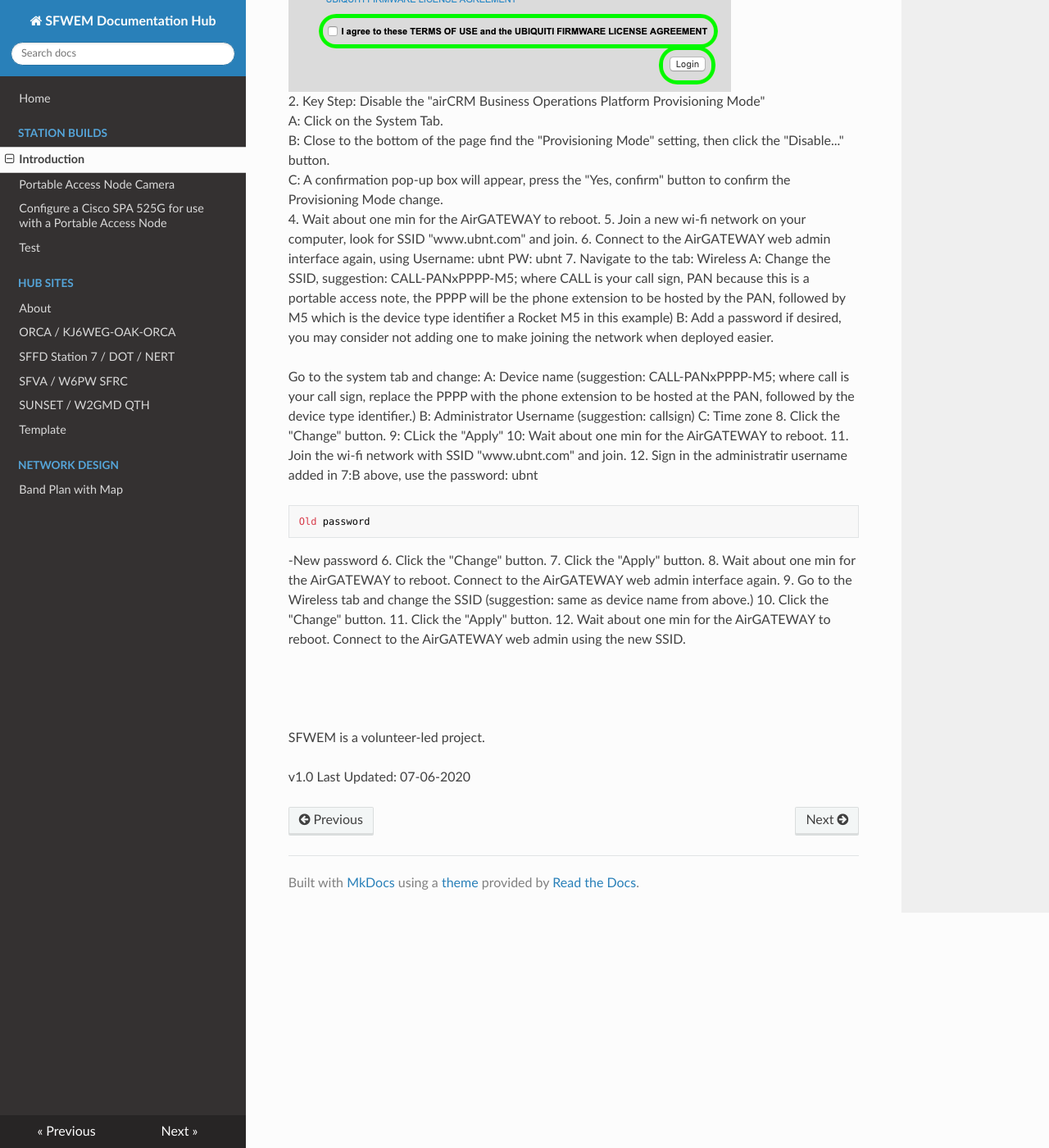
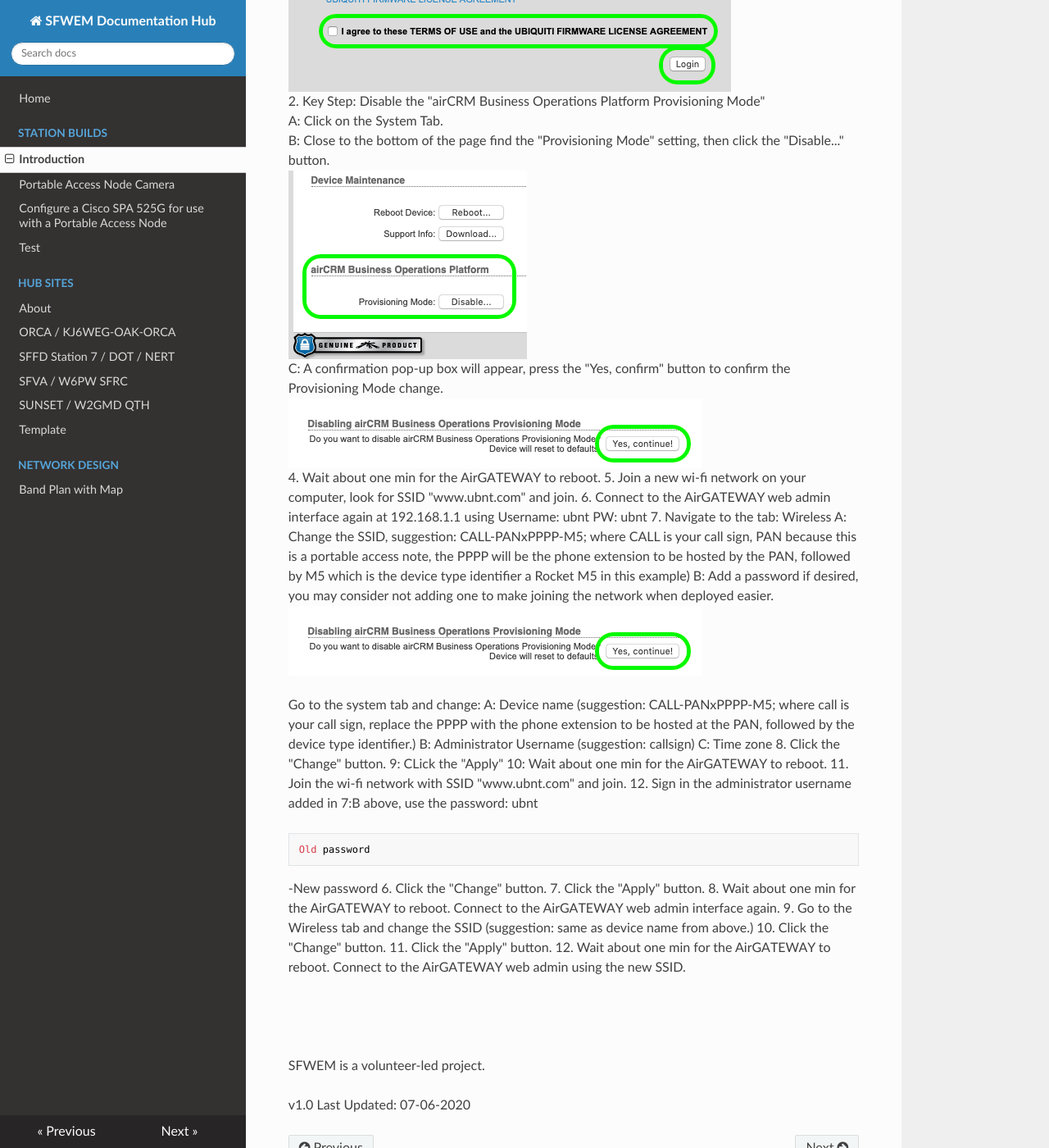
Before and after one commit to sfwem/SFWEM-Docs, an MkDocs documentation site: the page built from docs/Station_Builds/PAN_1.0.md, in a window 1280 px wide and 1400 px high, scrolled down 3722 px. Shown: the whole window at 82% size. Built offline with MkDocs 1.6.1, drawn with Linux system fonts in a browser that asks for light colours; nearby versions of some CDN libraries; some of the changed text lies outside the part shown.

Commit message:
More picts, better instructions.

```diff
--- a/docs/Station_Builds/PAN_1.0.md
+++ b/docs/Station_Builds/PAN_1.0.md
@@ -86,21 +86,24 @@
 Read the official Arden instructions here:
 https://arednmesh.readthedocs.io/en/latest/arednGettingStarted/installing_firmware.html
 
-### AirGATEWAY Set-up
+### AirGATEWAY PRO Set-up
 
 <I> These instructions were written using AirGateway Pro Firmware 1.1.10. Firmware 1.1.11 and newer are not compatible with this configuration, please downgrade your firmware.</I>
-1. Follow instructions included with AirGATEWAY, to connect to it's web interface. (192.168.1.1 Username: ubnt PW: ubnt) If this is your first time logging into this device, you will need to select a country, select a language, plus check the box to agree to their license agreement, finally press login. <I>Be advised, you may need to configure your computer to "static IP" mode and assign it an ip address in range with the AirGATEWAY such as 192.168.1.100.</I><BR>
+1. Follow instructions included with AirGATEWAY PRO, to connect to it's web interface. (192.168.1.1 Username: ubnt PW: ubnt) If this is your first time logging into this device, you will need to select a country, select a language, plus check the box to agree to their license agreement, finally press login. <I>Be advised, you may need to configure your computer to "static IP" mode and assign it an ip address in range with the AirGATEWAY such as 192.168.1.100.</I><BR>
 ![screenshot](AirGateway_001.png)<BR>
 2. Key Step: Disable the "airCRM Business Operations Platform Provisioning Mode"<BR>
     A: Click on the System Tab.<BR>
     B: Close to the bottom of the page find the "Provisioning Mode" setting, then click the "Disable..." button.<BR>
+    ![screenshot](AirGateway_AirCRM_Disable.png)<br>
     C: A confirmation pop-up  box will appear, press the "Yes, confirm" button to confirm the Provisioning Mode change.<BR>
+![screenshot](AirGateway_AirCRM-Confirm.png)<br>
 4. Wait about one min for the AirGATEWAY to reboot.
 5. Join a new wi-fi network on your computer, look for SSID "www.ubnt.com" and join.
-6. Connect to the AirGATEWAY web admin interface again, using Username: ubnt PW: ubnt
+6. Connect to the AirGATEWAY web admin interface again at 192.168.1.1 using Username: ubnt PW: ubnt
 7. Navigate to the tab: Wireless
     A: Change the SSID, suggestion: CALL-PANxPPPP-M5; where CALL is your call sign, PAN because this is a portable access note, the PPPP will be the phone extension to be hosted by the PAN, followed by M5 which is the device type identifier a Rocket M5 in this example)
     B: Add a password if desired, you may consider not adding one to make joining the network when deployed easier.
+![screenshot](AirGateway_AirCRM-Confirm.png)<br>
 
 
 
@@ -112,7 +115,7 @@
 9: CLick the "Apply"
 10: Wait about one min for the AirGATEWAY to reboot.
 11. Join the wi-fi network with SSID "www.ubnt.com" and join.
-12. Sign in the administratir username added in 7:B above, use the password: ubnt
+12. Sign in the administrator username added in 7:B above, use the password: ubnt
 
 
     Old password
```
Also changed, not shown: docs/Station_Builds/AirGateway_AirCRM-Confirm.png (added), docs/Station_Builds/AirGateway_AirCRM_Disable.png (added), docs/Station_Builds/AirGateway_SSID.png (added).
